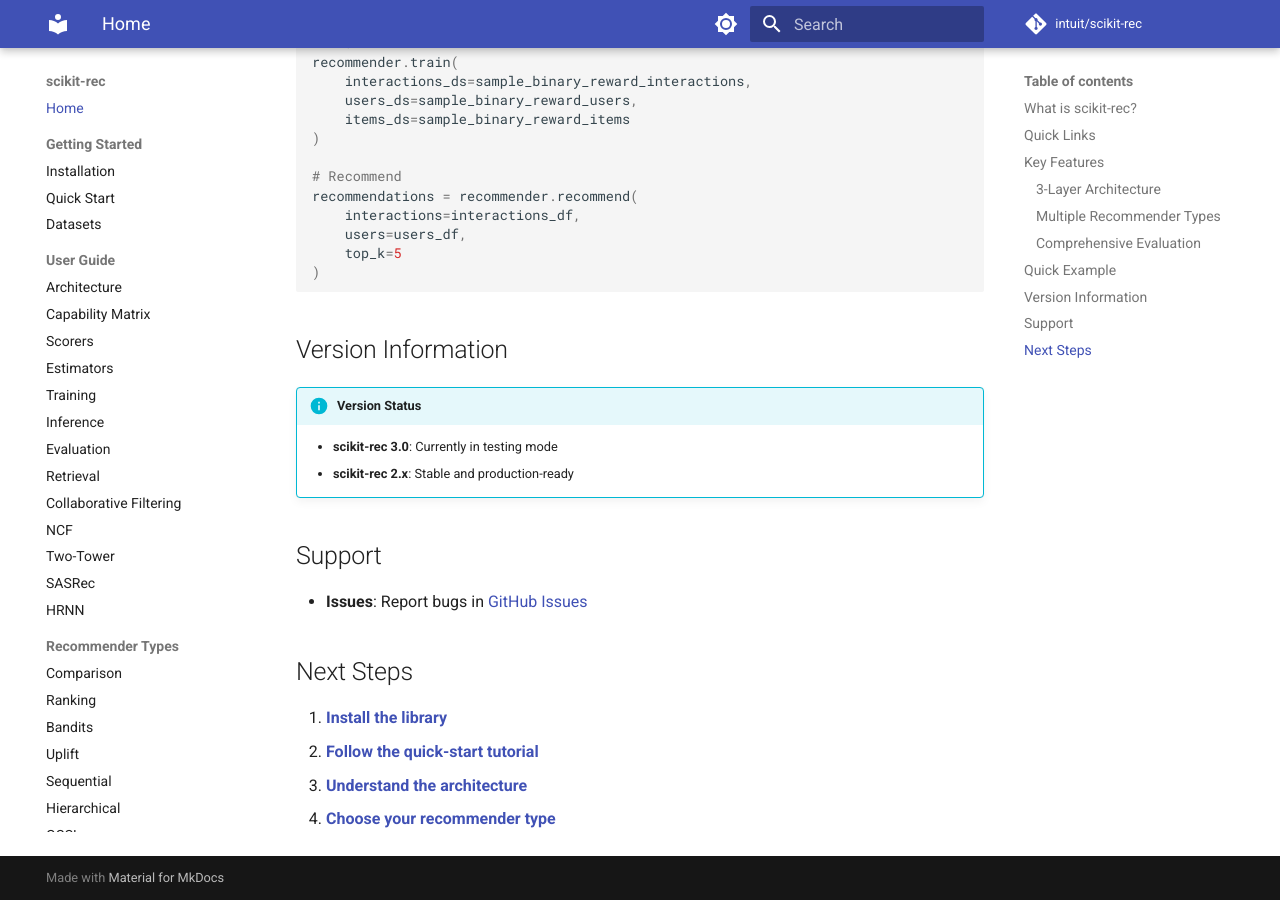
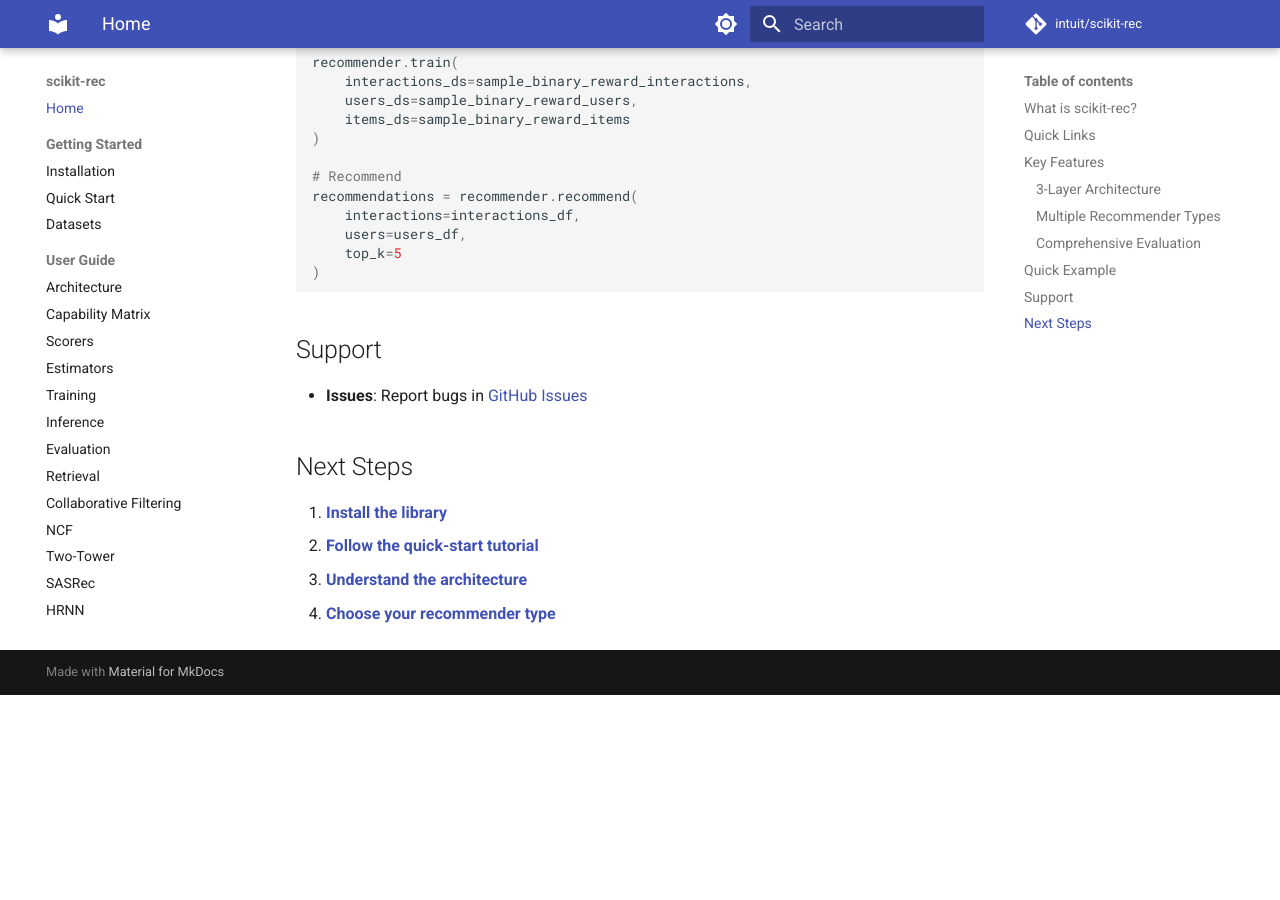
Before and after one commit to intuit/scikit-rec, an MkDocs documentation site: the page built from docs/index.md, in a window 1280 px wide and 900 px high, scrolled down 2538 px. Built offline with MkDocs 1.6.1 and Material for MkDocs 9.7.7, drawn with Linux system fonts in a browser that asks for light colours; comment, search, counter and statistics services are not loaded; after the commit the page ends 3233 px from its top, so only the background shows below that.

````diff
--- a/docs/index.md
+++ b/docs/index.md
@@ -115,12 +115,6 @@ recommendations = recommender.recommend(
 )
 ```
 
-## Version Information
-
-!!! info "Version Status"
-    - **scikit-rec 3.0**: Currently in testing mode
-    - **scikit-rec 2.x**: Stable and production-ready
-
 ## Support
 
 - **Issues**: Report bugs in [GitHub Issues](https://github.com/intuit/scikit-rec/issues)
````
